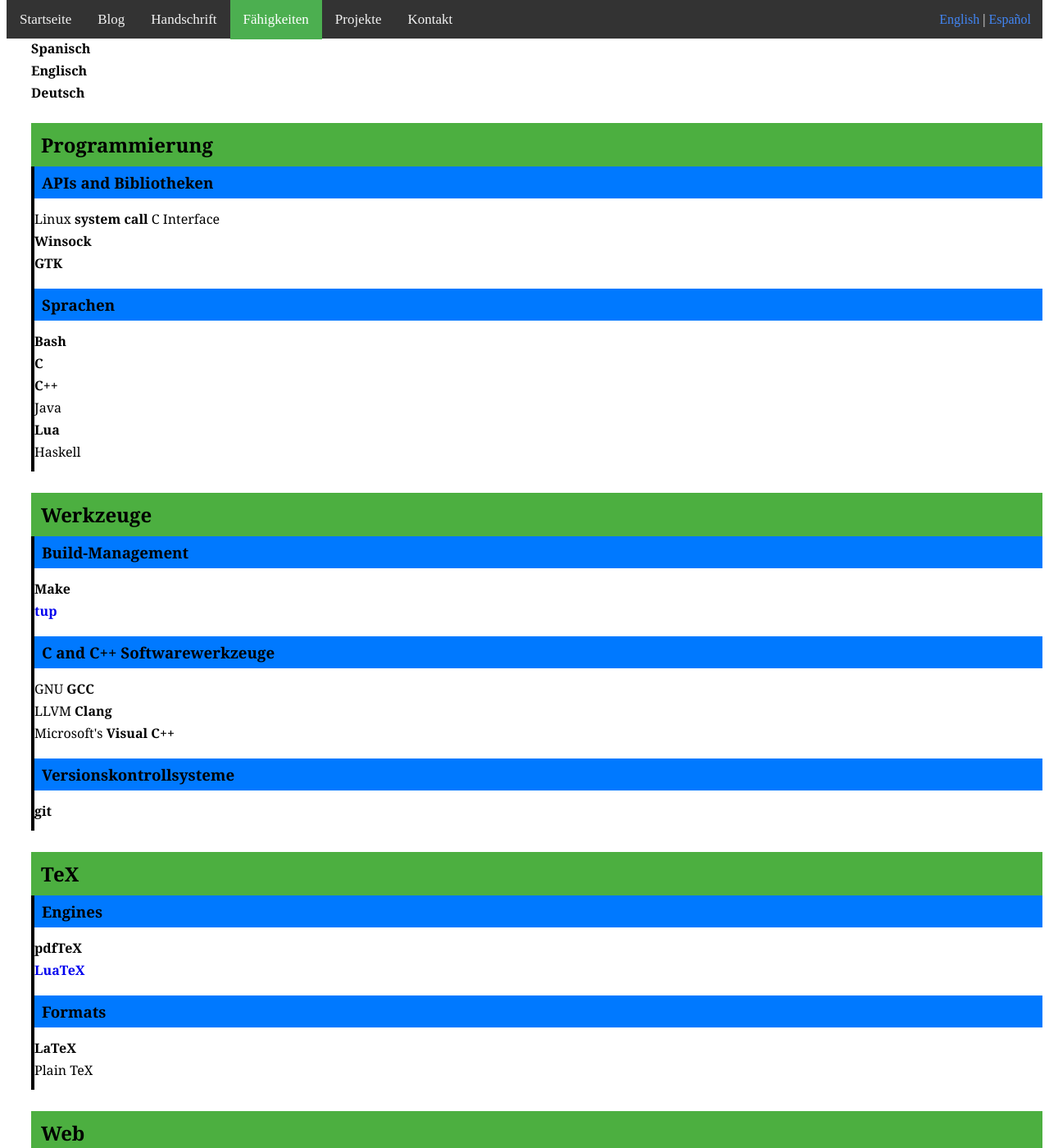
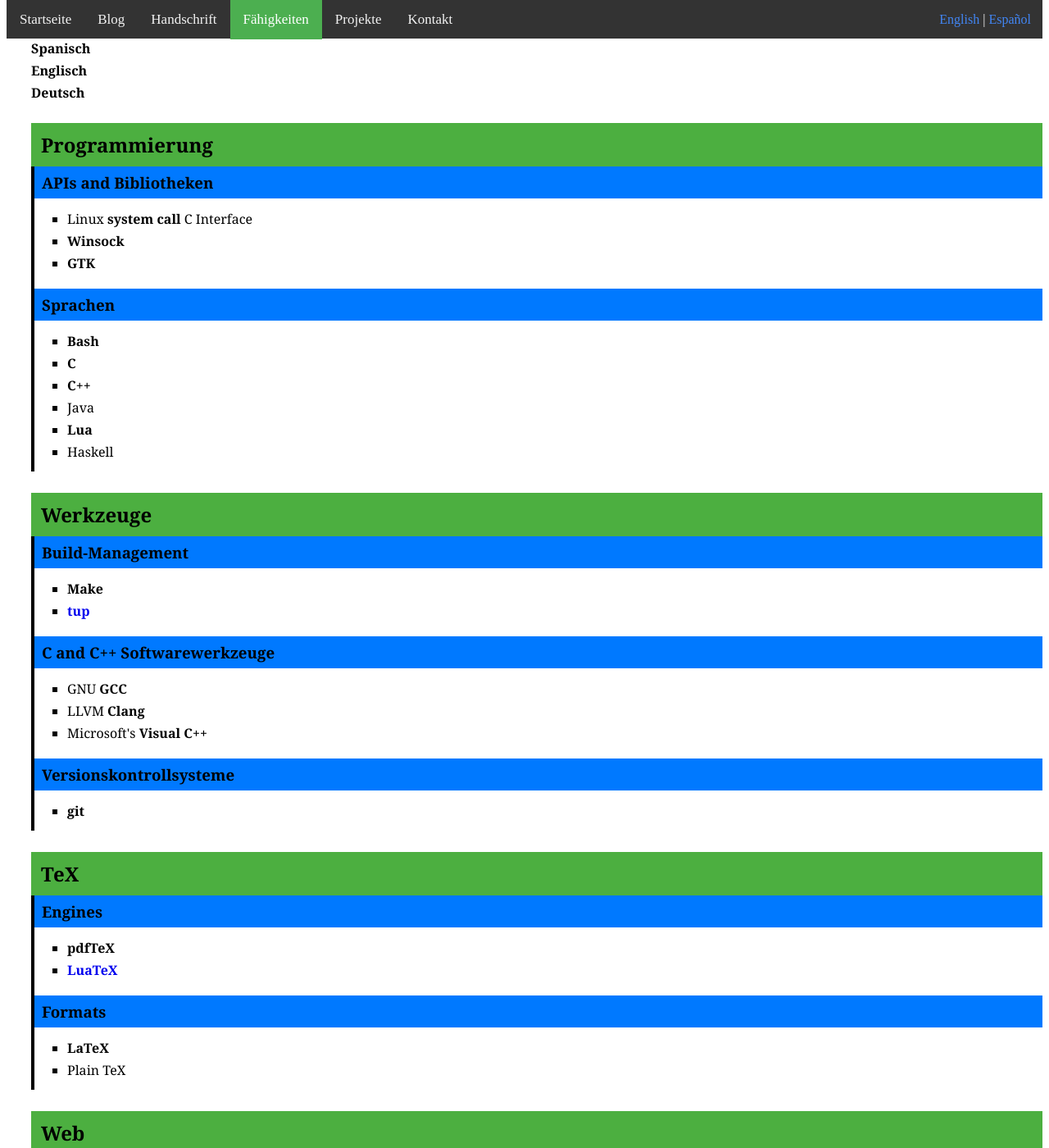
Before and after one commit to kalrish/website, a Jekyll site: the page built from de/skills.html, in a window 1280 px wide and 1400 px high, scrolled down 212 px. Shown: the whole window at 82% size. Built offline with Jekyll 4.4.1, drawn with Linux system fonts in a browser that asks for light colours.

Commit message:
Style skill lists on skills page

```diff
--- a/assets/css/skills.scss
+++ b/assets/css/skills.scss
@@ -71,3 +71,8 @@ ul.subsections > li > h3 {
 ul.subsections > li + li {
 	margin-top: 20px;
 }
+
+ul.skill-list {
+	padding-left: 40px;
+	list-style-type: square;
+}
```
